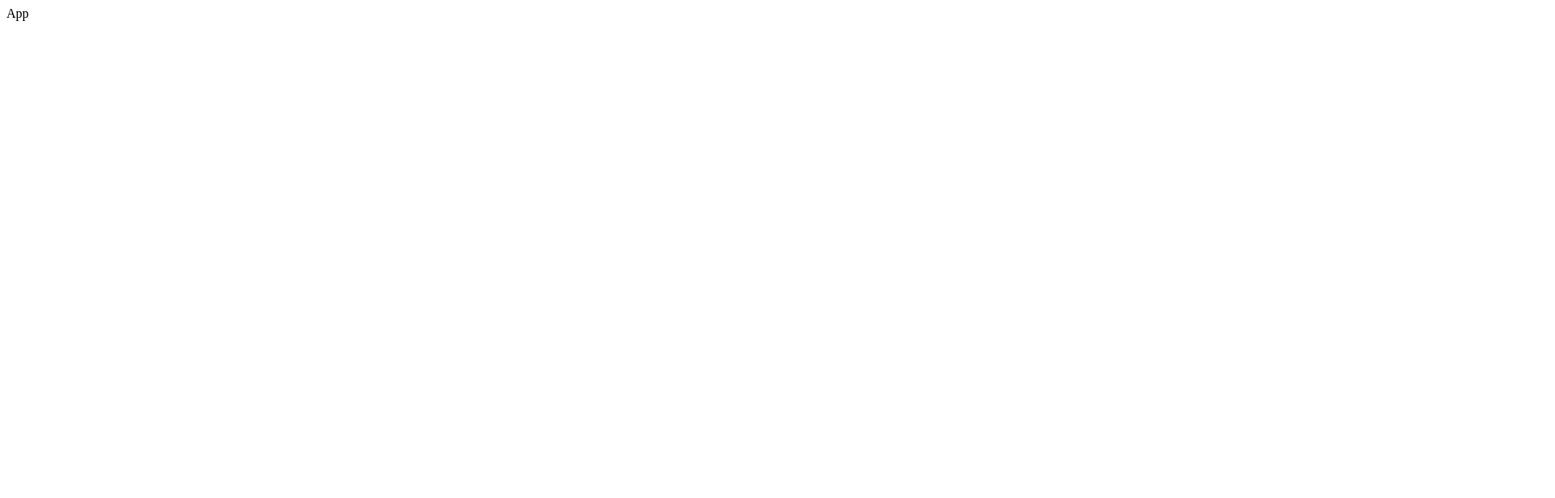
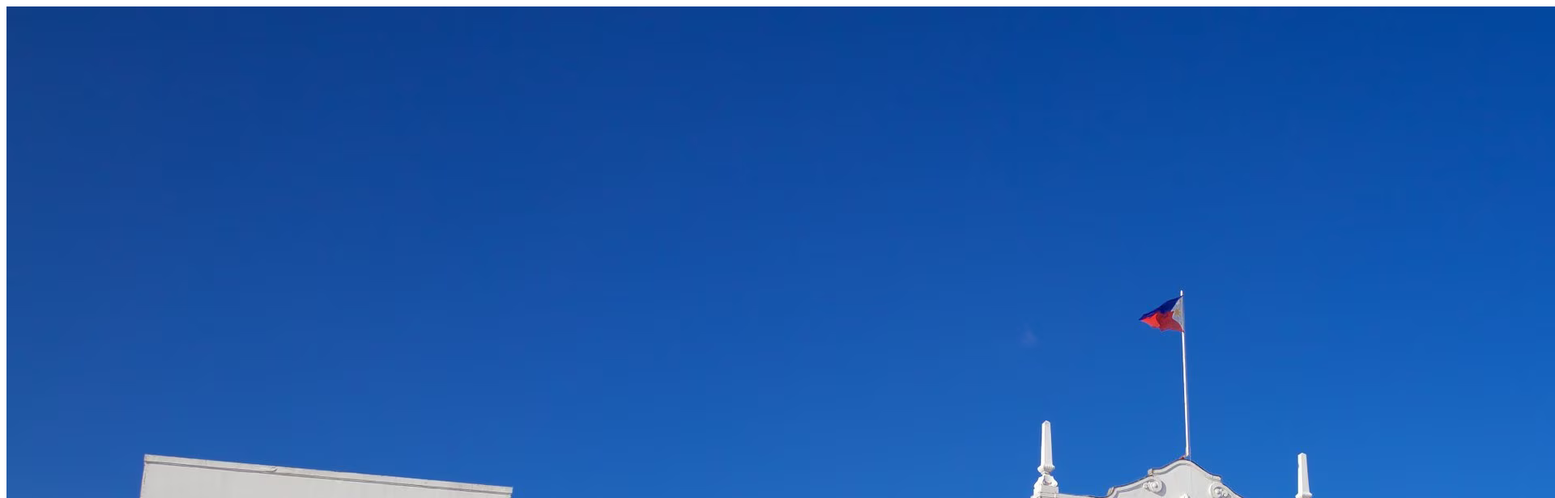
Before and after one commit to JeikuDevvv/Hudo-Web, a React (Create React App) app: page / in a window 1280 px wide. Shown: the top 616 px of the page at 81% size, 1920 px wide, since content can reach past the window. Built offline with nearby package versions, Linux system fonts and the light colour scheme.

Commit message:
add assets

```diff
--- a/src/App.js
+++ b/src/App.js
@@ -1,7 +1,12 @@
 import React from "react";
+import cityHall from "./constants/images.js";
 
 function App() {
-  return <div>App</div>;
+  return (
+    <div>
+      <img src={cityHall} alt="wtf" />
+    </div>
+  );
 }
 
 export default App;
```
Also changed, not shown: src/assets/img/city-hall.png (added), src/assets/img/logo.png (added).
